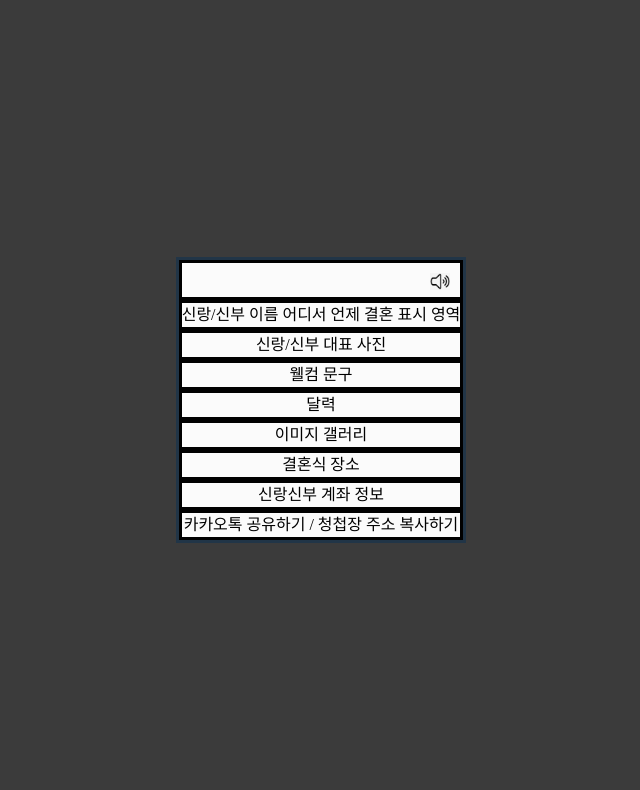
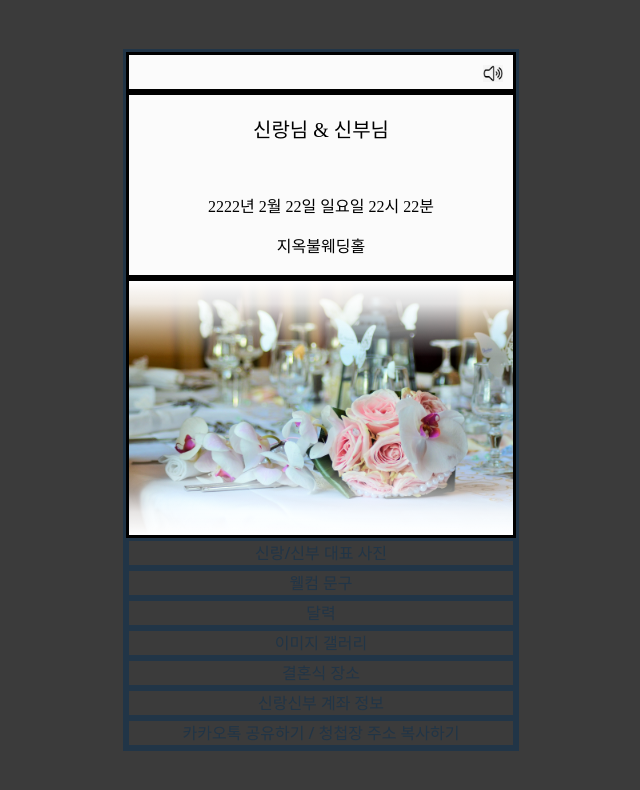
Before and after one commit to oiysful/guel, a React (Vite) app: page / in a window 1280 px wide. Shown: the top 790 px of the page, without its empty margins (319-959 px from the left). Built offline with nearby package versions, Linux system fonts and the light colour scheme.

Commit message:
:construction: TopMessage, MainPhoto 추가

```diff
--- a/src/App.jsx
+++ b/src/App.jsx
@@ -1,6 +1,8 @@
 import './App.css'
 
 import AudioComponent from "./AudioComponent.jsx";
+import TopMessage from "./TopMessage.jsx";
+import MainPhoto from "./MainPhoto.jsx";
 
 function App() {
     //테스트 환경에서 div간 경계를 확인하기 위한 용도
@@ -13,7 +15,11 @@ function App() {
                     <AudioComponent/>
                 </div>
                 <div style={{border: debug}}>
-                    신랑/신부 이름 어디서 언제 결혼 표시 영역
+                    <TopMessage/>
+                </div>
+                <div className="fade-in" style={{border: debug}}>
+                    <MainPhoto/>
+                </div>
             </div>
             <div style={{border: debug}}>
                 신랑/신부 대표 사진
@@ -36,7 +42,6 @@ function App() {
             <div style={{border: debug}}>
                 카카오톡 공유하기 / 청첩장 주소 복사하기
             </div>
-            </div>
         </>
     )
 }
--- /dev/null
+++ b/src/MainPhoto.jsx
@@ -0,0 +1,28 @@
+import mainPhoto from './assets/main.jpg'
+
+const MainPhoto = () => {
+    return (
+        <div style={{position: 'relative'}}>
+            <img src={mainPhoto} width={"100%"} style={{display: 'block'}}/>
+            <div style={{
+                position: 'absolute',
+                top: 0,
+                left: 0,
+                right: 0,
+                height: '30%',
+                background: 'linear-gradient(to bottom, rgb(255, 255, 255) 0%, rgba(255, 255, 255, 0.88) 30%, rgba(255, 255, 255, 0) 100%)',
+                filter: 'blur(0px)'
+            }}></div>
+            <div style={{
+                position: 'absolute',
+                bottom: 0,
+                left: 0,
+                right: 0,
+                height: '30%',
+                background: 'linear-gradient(to top, rgb(255, 255, 255) 0%, rgba(255, 255, 255, 0.88) 30%, rgba(255, 255, 255, 0) 100%)',
+                filter: 'blur(0px)'
+            }}></div>
+        </div>
+    )
+}
+export default MainPhoto
--- /dev/null
+++ b/src/TopMessage.jsx
@@ -0,0 +1,12 @@
+const TopMessage = () => {
+    return (
+        <>
+            <p style={{marginTop: "20px", marginBottom: "50px", fontSize: "20px", fontFamily: "MaruBuri"}}>
+                신랑님 & 신부님
+            </p>
+            <p>2222년 2월 22일 일요일 22시 22분</p>
+            <p>지옥불웨딩홀</p>
+        </>
+    )
+}
+export default TopMessage;
```
Also changed, not shown: src/assets/main.jpg (added). Lines whose indentation alone changed are shown as unchanged.
